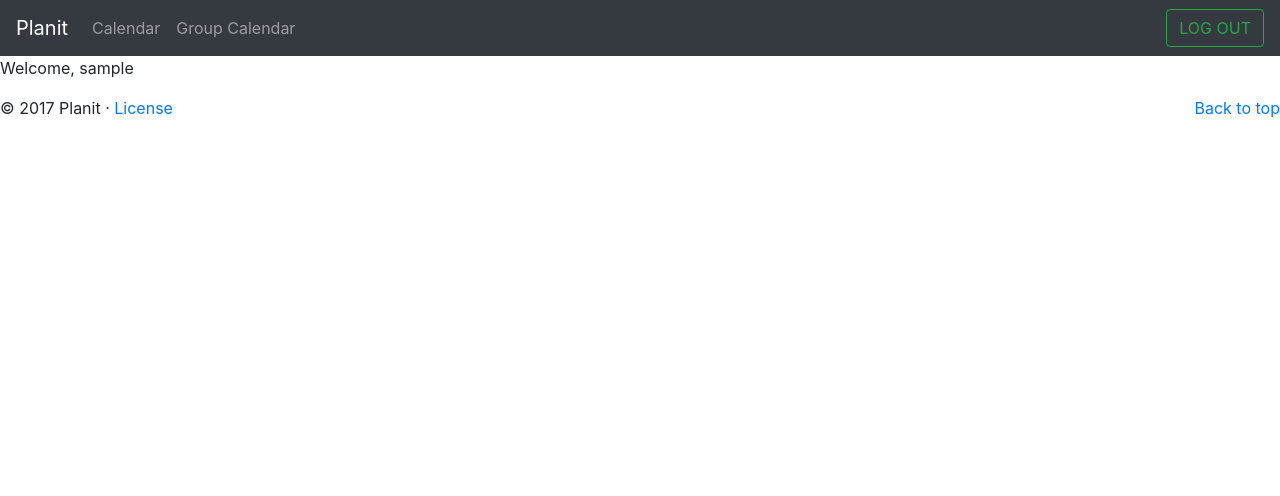
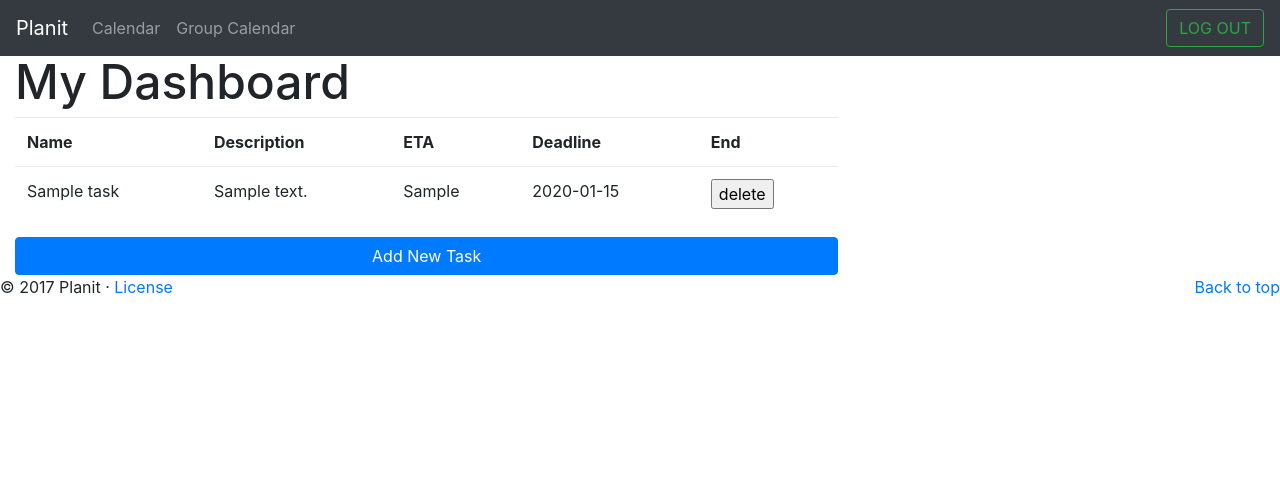
Before and after one commit to nickpalmer789/ProductionNumber4, a PHP site: page /content/dashboard.php in a window 1280 px wide. Shown: the top 496 px of the page. Run offline with PHP 8.4, Linux system fonts and the light colour scheme; the visitor is signed in with stand-in values (Sample User, id 1); tables that the repository leaves empty hold one stand-in row (values such as "Sample post"); some libraries are stand-ins or nearby versions.

Commit message:
Added tasking functionality to dashboard.php.

```diff
--- a/content/dashboard.php
+++ b/content/dashboard.php
@@ -11,8 +11,60 @@
 		    include('../templates/navbar.php');
             include('../php/session.php');
 	    ?>
+        <div class="container-fluid">
+            <h1><font size="7">My Dashboard</font></h1>
+            <div class="row">
+                <div class="col-md-8">
+                    <div class="table-responsive">
+                        <?php
+                            include('../php/load_tasks.php');
+                        ?>
+                    </div>
+                    <button class="btn btn-block btn-primary" type="button" data-toggle="modal" data-target="#taskModal">Add New Task</button>
+                    <!--Start Modal-->
+                    <div class="modal fade" id="taskModal" tabindex="-1" role="dialog" aria-labelledby="modalLabel" aria-hidden="true">
+                        <div class="modal-dialog modal-lg" role="dialog">
+                            <div class="modal-content">
+                                <div class="modal-header">
+                                    <h5 class="modal-title" id="modalLabel">Create New Task</h5>
+                                    <button type="button" class="close" data-dismiss="modal" aria-label="Close">
+                                        <span aria-hidden="true">&times;</span>
+                                    </button>
+                                </div>
+                                <div class="modal-body">
+                                    <!--Start form for new task-->
+                                    <form action="../php/new_taskHandler.php" method="post">
+                                        <label for="taskName"><b>Task Name</b></label>
+                                        <input type="text" class="form-control" placeholder="Enter Task Name" name="taskName" required>
 
-        <p id="welcome">Welcome, <?php echo $_SESSION['login_user'];  ?></p>
+                                        <label for="description"><b>Description</b></label>
+                                        <input type="text" class="form-control" placeholder="Enter Task Description" name="description" required>
+
+                                        <label for="deadlineDate"><b>Deadline Date</b></label>
+                                        <input type="date" class="form-control" name="deadlineDate" required>
+
+                                        <label for="deadlineTime"><b>Deadline Time</b></label>
+                                        <input type="time" step="1" class="form-control" name="deadlineTime" required>
+
+                                        <label for="eta"><b>ETA</b></label>
+                                        <input type="text" class="form-control" name="eta" required>
+
+                                        <button class="btn btn-primary btn-lg btn-block" type="submit" name="createTask">Create Task</button>
+                                    </form>
+                                </div>
+                                <div class="modal-footer">
+
+                                </div>
+                            </div>
+                        </div>
+                    </div>
+                </div>
+                <div class="col-md-4">
+
+                </div>
+            </div>
+
+        </div>
         <?php
             include('../templates/footerCopy.php');
         ?>
--- a/content/group_calendar.php
+++ b/content/group_calendar.php
@@ -38,7 +38,7 @@
             <div class="row">
                 <div class="col-sm-8">
                     <div class="calendarspacing">
-                        <div class="totallyacalendar" align="center">
+                        <div class="totallyacalendar table-responsive" align="center">
                             <?php
                                 include('../php/load_group.php');
                             ?>
--- /dev/null
+++ b/php/load_tasks.php
@@ -0,0 +1,41 @@
+<?php
+    // Obtain a connection object by connecting to the db
+    $connection = mysqli_connect('localhost', 'root', 'password', 'planit');
+
+    if(mysqli_connect_errno()){
+        echo "<h4>Failed to connect to MySQL:</h4>".mysqli_connect_error();
+    }
+
+
+
+    $query = "SELECT * FROM tasks WHERE username = '{$_SESSION['login_user']}'";
+    $resultset = mysqli_query($connection,$query);
+    if(!$resultset){
+        echo ":( Something went wrong.<br><br>";
+    }
+
+    // Start table
+    echo "<table class = \"table\">";
+    echo "<tr>";
+    echo "<th>Name</th>";
+    echo "<th>Description</th>";
+    echo "<th>ETA</th>";
+    echo "<th>Deadline</th>";
+    echo "<th>End</th>";
+    echo "</tr>";
+    while ($row = mysqli_fetch_array($resultset, MYSQLI_NUM)) {
+        echo "<tr>";
+        echo "<td>$row[2]</td>";
+        echo "<td>$row[4]</td>";
+        echo "<td>$row[5]</td>";
+        $dateString = explode(" ", $row[3]);
+        echo "<td>$dateString[0]</td>";
+        echo "<td><input type=\"submit\" class=\"button\" name=\"".$row[0]."\" value=\"delete\"/></td>";
+        echo "</tr>";
+    }
+
+    //End Table
+    echo "</table>";
+
+
+?>
--- a/php/logout.php
+++ b/php/logout.php
@@ -1,12 +1,10 @@
 <?php
     include('../php/session.php');
 
-    session_unset();
+    //session_unset();
+    $_SESSION = array();
     session_destroy();
     $_SESSION["logged_in"] = FALSE;
     header("location: /index.php");
 
-    // Maybe do something else
-    //echo ($_SESSION["login_user"]);
-
 ?>
```
Also changed, not shown: php/new_taskHandler.php (added, +39 -0 lines).
